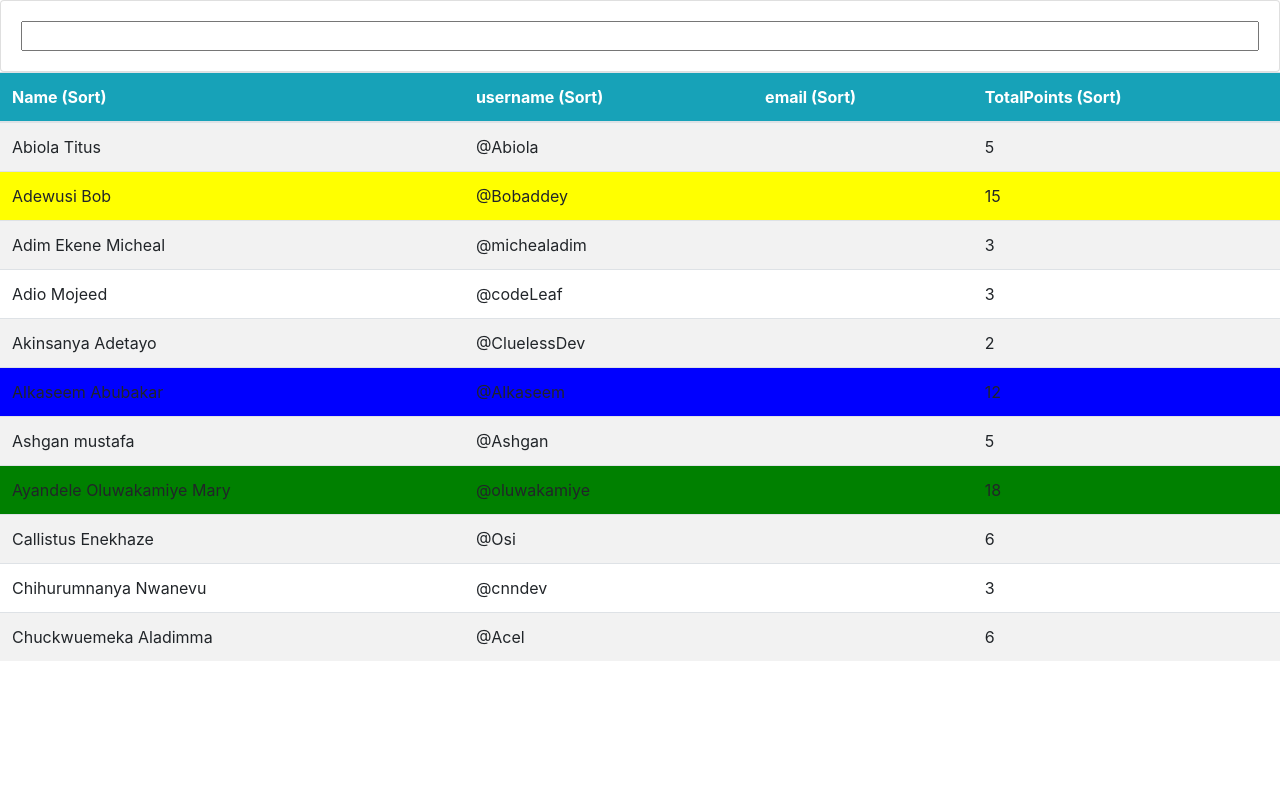
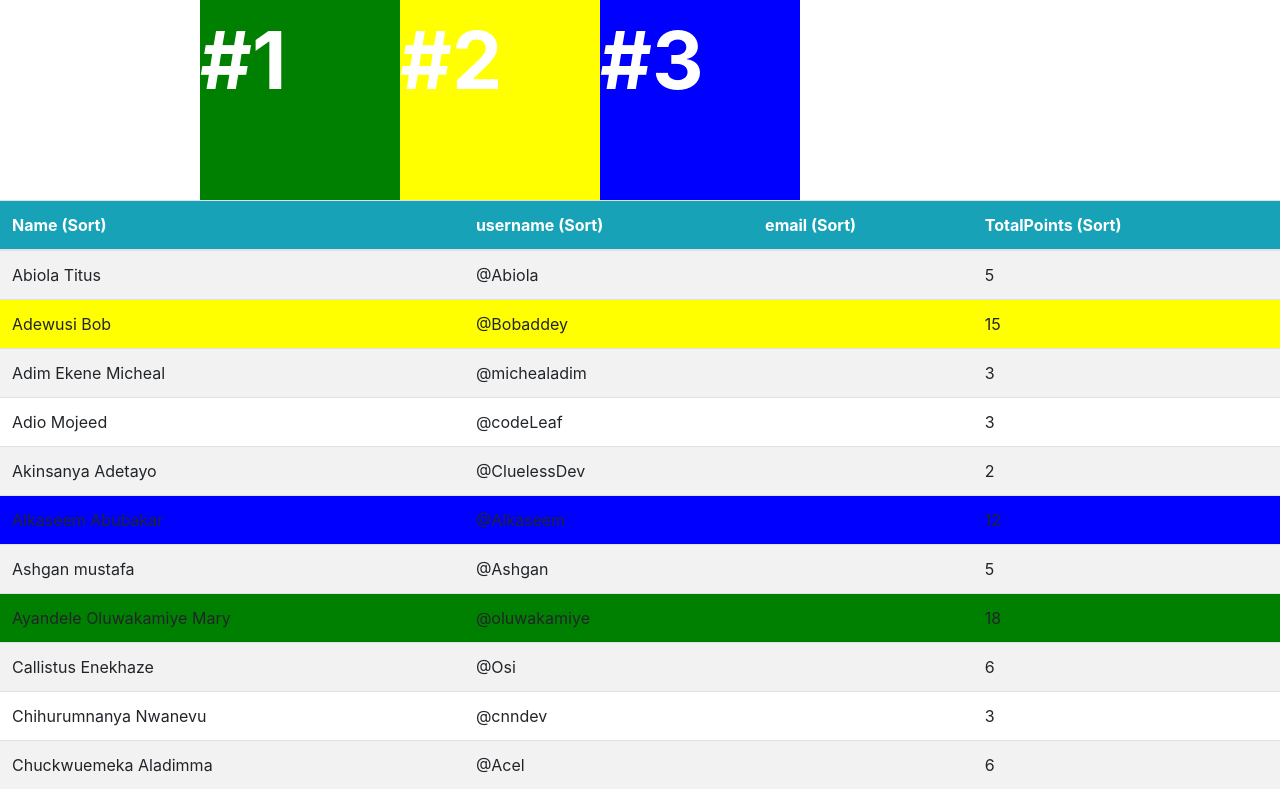
Before and after one commit to Kosiso29/Leaderboard, a plain HTML site: page index.html in a window 1280 px wide. Drawn offline with nearby package versions, Linux system fonts and the light colour scheme.

Commit message:
explained colors

```diff
--- a/index.html
+++ b/index.html
@@ -17,6 +17,39 @@
         .cursorState{
           cursor: pointer;
         }
+        .firstPosition{
+          background: green;
+          height: 200px;
+          width: 200px;
+          position: relative;
+          top: 0;
+          left: 200px;
+          color: white;
+          font-weight: bolder;
+          font-size: 5em;
+        }
+        .secondPosition{
+          background: yellow;
+          height: 200px;
+          width: 200px;
+          position: absolute;
+          top: 0;
+          left: 400px;
+          color: white;
+          font-weight: bolder;
+          font-size: 5em;
+        }
+        .thirdPosition{
+          background: blue;
+          height: 200px;
+          width: 200px;
+          position: absolute;
+          top: 0;
+          left: 600px;
+          color: white;
+          font-weight: bolder;
+          font-size: 5em;
+        }
         .greenBack{
           background: green;
         }
@@ -30,14 +63,16 @@
 
   </head>
   <body>
-    <div class="row">
-      <div class="col">
-        <div class="card card-body">
-          <input id="search-input" type="text" class="form-contol">
+    <div class="firstPosition">
+      #1
 
-        </div>
+    </div>
+    <div class="secondPosition">
+      #2
 
-      </div>
+    </div>
+    <div class="thirdPosition">
+      #3
 
     </div>
 
```
